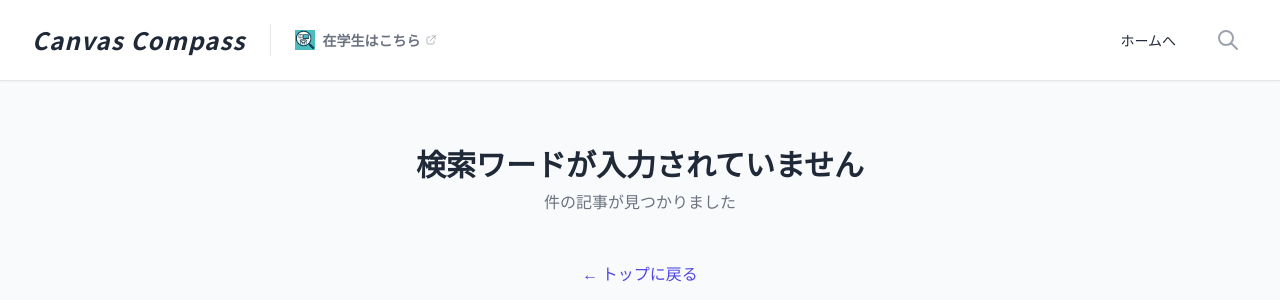
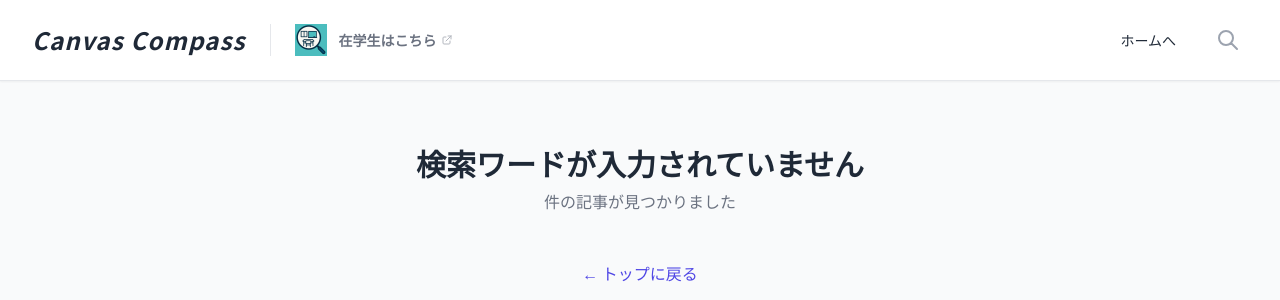
Before and after one commit to Yusuke0324-create/university-guide, a Django app: page /campus_guide/search/ in a window 1280 px wide. Shown: the top 300 px of the page. Run offline with Django 5.2, Linux system fonts and the light colour scheme; some libraries are stand-ins or nearby versions.

Commit message:
画像の大きさを大きく

```diff
--- a/templates/base.html
+++ b/templates/base.html
@@ -53,7 +53,7 @@
                            class="text-gray-500 hover:text-indigo-600 text-sm font-bold transition flex items-center gap-1">
 
                             {# アイコン画像 #}
-                            <img src="{% static 'images/churoom.jpg' %}" alt="Icon" class="w-5 h-5 mr-1 object-contain">
+                            <img src="{% static 'images/churoom.jpg' %}" alt="Icon" class="w-8 h-8 mr-2 object-contain">
 
                             在学生はこちら
                             {# 外部リン矢印 #}
@@ -97,7 +97,7 @@
                    class="block px-3 py-2 rounded-md text-base font-bold text-indigo-600 hover:bg-indigo-50 flex items-center justify-between">
                     <span class="flex items-center">
                         {# スマホ版にもアイコンを表示 #}
-                        <img src="{% static 'images/churoom_icon.jpg' %}" alt="Icon" class="w-5 h-5 mr-2 object-contain">
+                        <img src="{% static 'images/churoom_icon.jpg' %}" alt="Icon" class="w-8 h-8 mr-2 object-contain">
                         在学生はこちら
                     </span>
                     <svg class="w-4 h-4" fill="none" stroke="currentColor" viewBox="0 0 24 24"><path stroke-linecap="round" stroke-linejoin="round" stroke-width="2" d="M10 6H6a2 2 0 00-2 2v10a2 2 0 002 2h10a2 2 0 002-2v-4M14 4h6m0 0v6m0-6L10 14"></path></svg>
```
